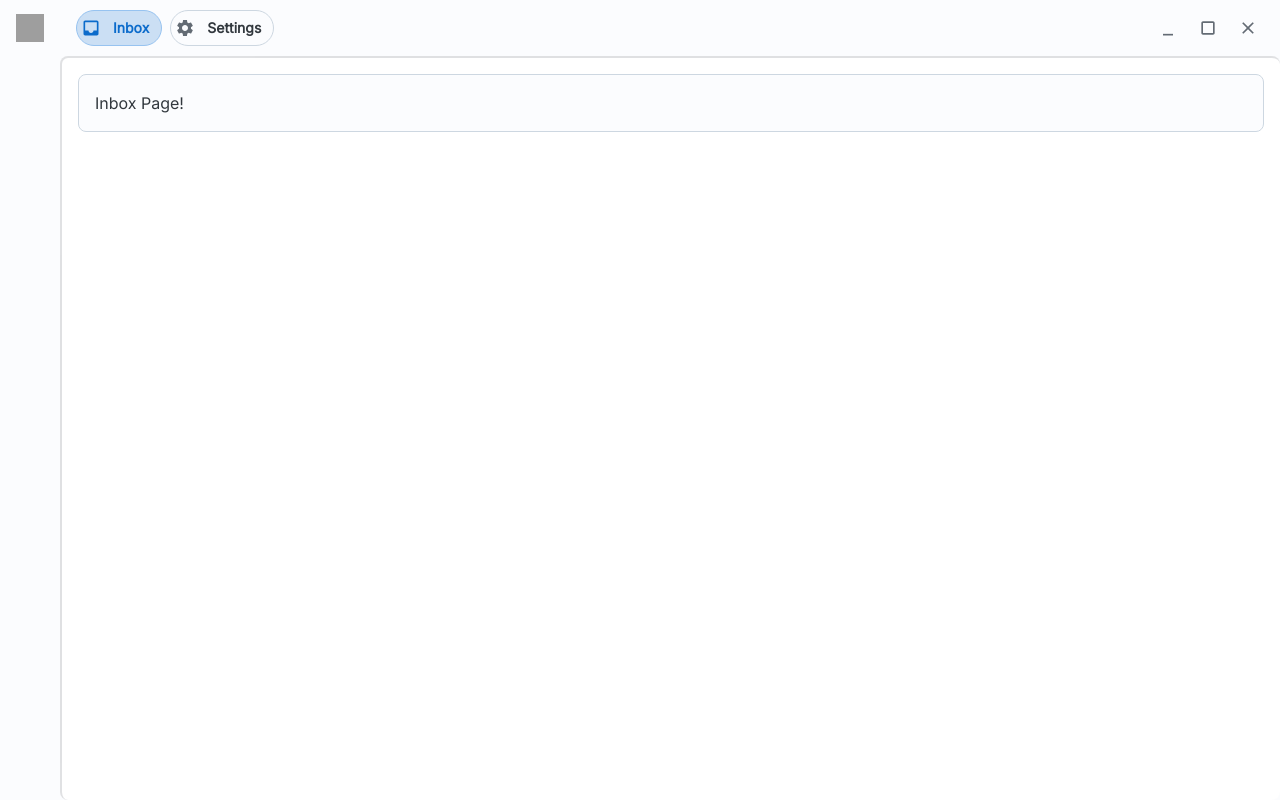
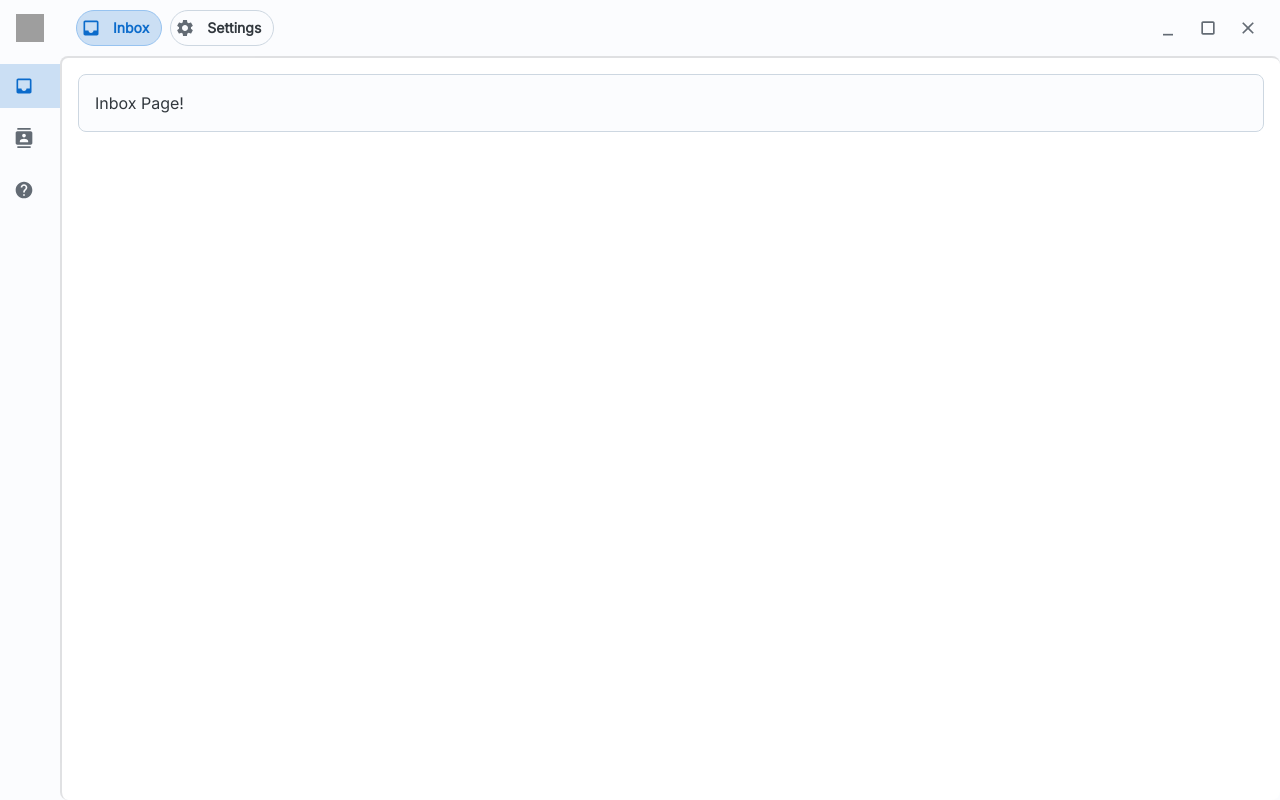
Before and after one commit to nathanalger/cs3141-team-software-project, a React (Vite) app in the folder src/renderer/: page / in a window 1280 px wide. Built offline with nearby package versions, Linux system fonts and the light colour scheme; grey boxes are pictures that could not be loaded.

Commit message:
feat: function bar

```diff
--- /dev/null
+++ b/src/renderer/src/architecture/FunctionBar.tsx
@@ -0,0 +1,123 @@
+import { Help, Contacts, FormatPaint, Person, Inbox, Settings } from '@mui/icons-material';
+import { Box, Button } from '@mui/joy';
+import { NAV_THICKNESS } from './MainWrapper';
+import { useLocation, useNavigate } from 'react-router-dom';
+
+const SIDEBAR_EXPANDED_WIDTH = 220;
+
+/**
+ * These are samples, this doesnt do anything right now
+ */
+const InboxSidebarItems = {
+   slug: '/inbox',
+   items: [
+      {
+         slug: '/inbox',
+         label: 'Inbox',
+         icon: <Inbox />,
+      },
+      {
+         slug: '/inbox/contacts',
+         label: 'Contacts',
+         icon: <Contacts />,
+      },
+      {
+         slug: '/inbox/help',
+         label: 'Help',
+         icon: <Help />,
+      },
+   ],
+};
+
+const SettingsSidebarItems = {
+   slug: '/settings',
+   items: [
+      {
+         slug: '/settings',
+         label: 'All Settings',
+         icon: <Settings />,
+      },
+      {
+         slug: '/settings/personalization',
+         label: 'Personalization',
+         icon: <FormatPaint />,
+      },
+      {
+         slug: '/settings/accounts',
+         label: 'Accounts',
+         icon: <Person />,
+      },
+   ],
+};
+
+const collection = [InboxSidebarItems, SettingsSidebarItems];
+
+const FunctionBar = () => {
+   const location = useLocation();
+   const navigate = useNavigate();
+
+   const activeCollection = collection.findLast(
+      (item) => location.pathname === item.slug || location.pathname.startsWith(`${item.slug}/`),
+   );
+
+   return (
+      <Box
+         className="left-sidebar"
+         sx={{
+            display: 'flex',
+            flexDirection: 'column',
+            gap: 1,
+            width: NAV_THICKNESS,
+            flexShrink: 0,
+            overflow: 'hidden',
+            py: 1,
+            transition: 'width 180ms ease',
+            '&:hover, &:focus-within': {
+               width: SIDEBAR_EXPANDED_WIDTH,
+            },
+         }}
+      >
+         {activeCollection?.items.map(({ slug, label, icon }) => {
+            const isActive = location.pathname === slug;
+
+            return (
+               <Button
+                  key={slug}
+                  startDecorator={icon}
+                  variant="plain"
+                  color={isActive ? 'primary' : 'neutral'}
+                  onClick={() => navigate(slug)}
+                  sx={{
+                     justifyContent: 'flex-start',
+                     flexShrink: 0,
+                     borderRadius: 0,
+                     minHeight: 44,
+                     px: 1.5 + 0.7,
+                     whiteSpace: 'nowrap',
+                     bgcolor: (t) =>
+                        isActive ? `color-mix(in srgb, ${t.palette.primary[500]} 20%, transparent)` : undefined,
+                  }}
+               >
+                  <Box
+                     component="span"
+                     sx={{
+                        opacity: 0,
+                        transition: 'opacity 120ms ease',
+                        '.left-sidebar:hover &': {
+                           opacity: 1,
+                        },
+                        '.left-sidebar:focus-within &': {
+                           opacity: 1,
+                        },
+                     }}
+                  >
+                     {label}
+                  </Box>
+               </Button>
+            );
+         })}
+      </Box>
+   );
+};
+
+export default FunctionBar;
--- a/src/renderer/src/architecture/MainWrapper.tsx
+++ b/src/renderer/src/architecture/MainWrapper.tsx
@@ -7,8 +7,9 @@ import type { SxProps } from '@mui/joy/styles/types';
 import { useEffect, useState } from 'react';
 import { Outlet } from 'react-router-dom';
 import NavBar from './NavBar';
+import FunctionBar from './FunctionBar';
 
-const NAV_THICKNESS = 60;
+export const NAV_THICKNESS = 60;
 
 const MainWrapperSx = {
    p: 2,
@@ -144,12 +145,9 @@ const MainWrapper = () => {
                height: '100%',
             }}
          >
-            <Box
-               sx={{
-                  width: NAV_THICKNESS,
-               }}
-            ></Box>
-            <Box sx={MainWrapperSx}>
+            {/* Left Bar */}
+            <FunctionBar />
+            <Box sx={{ ...MainWrapperSx, minWidth: 0 }}>
                <Outlet />
             </Box>
          </Box>
--- a/src/renderer/src/architecture/NavBar.tsx
+++ b/src/renderer/src/architecture/NavBar.tsx
@@ -5,9 +5,11 @@ import Settings from '@mui/icons-material/Settings';
 import { useLocation, useNavigate } from 'react-router-dom';
 
 const navItems = [
-   { slug: '/', label: 'Inbox', icon: <Inbox /> },
+   { slug: '/inbox', label: 'Inbox', icon: <Inbox /> },
    { slug: '/settings', label: 'Settings', icon: <Settings /> },
 ];
+
+const isSlugActive = (pathname: string, slug: string) => pathname === slug || pathname.startsWith(`${slug}/`);
 
 const NavBar = () => {
    const location = useLocation();
@@ -29,10 +31,10 @@ const NavBar = () => {
                key={slug}
                icon={icon}
                onClick={() => navigate(slug)}
-               color={location.pathname === slug ? 'primary' : 'neutral'}
+               color={isSlugActive(location.pathname, slug) ? 'primary' : 'neutral'}
                sx={{
                   bgcolor: (t) =>
-                     location.pathname === slug
+                     isSlugActive(location.pathname, slug)
                         ? `color-mix(in srgb, ${t.palette.primary[500]} 20%, transparent)`
                         : undefined,
                   WebkitAppRegion: 'no-drag',
--- a/src/renderer/src/router.tsx
+++ b/src/renderer/src/router.tsx
@@ -1,15 +1,41 @@
-import { createMemoryRouter } from 'react-router-dom';
+import { createMemoryRouter, Navigate, Outlet } from 'react-router-dom';
 import MainWrapper from './architecture/MainWrapper';
 import InboxPage from './pages/InboxPage';
 import SettingsPage from './pages/Settings';
+
+/**
+ * When adding or changing pages, reflect changes in:
+ *  - NavBar
+ *  - FunctionBar
+ *
+ * This is important!
+ * - Nathan
+ */
 
 export const router = createMemoryRouter([
    {
       path: '/',
       element: <MainWrapper />,
       children: [
-         { index: true, element: <InboxPage /> },
-         { path: '/settings', element: <SettingsPage /> },
+         { index: true, element: <Navigate to="/inbox" replace /> },
+         {
+            path: 'inbox',
+            element: <Outlet />,
+            children: [
+               { index: true, element: <InboxPage /> },
+               { path: 'contacts', element: <></> },
+               { path: 'help', element: <></> },
+            ],
+         },
+         {
+            path: 'settings',
+            element: <Outlet />,
+            children: [
+               { index: true, element: <SettingsPage /> },
+               { path: 'personalization', element: <></> },
+               { path: 'accounts', element: <></> },
+            ],
+         },
       ],
    },
 ]);
```
